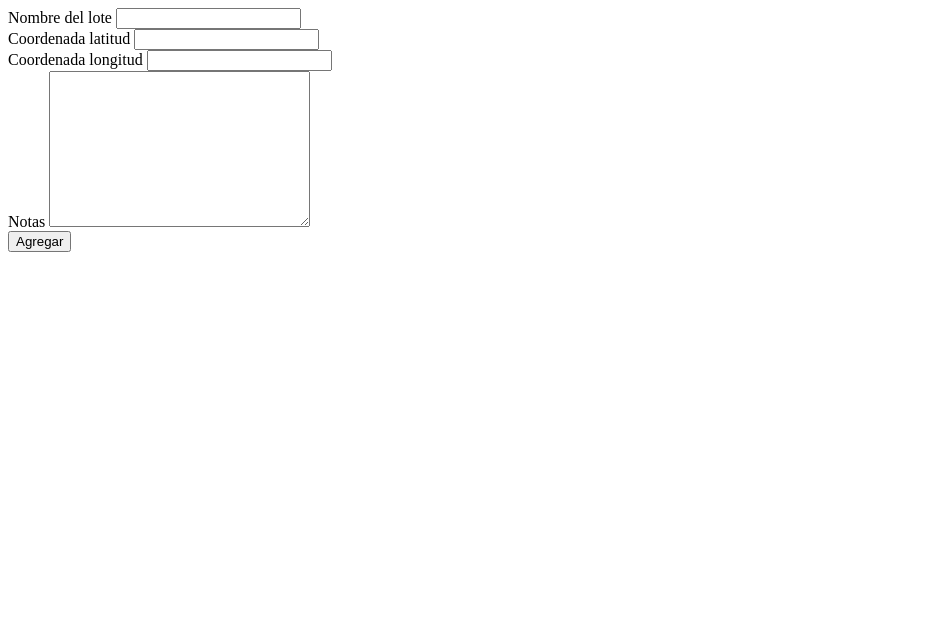
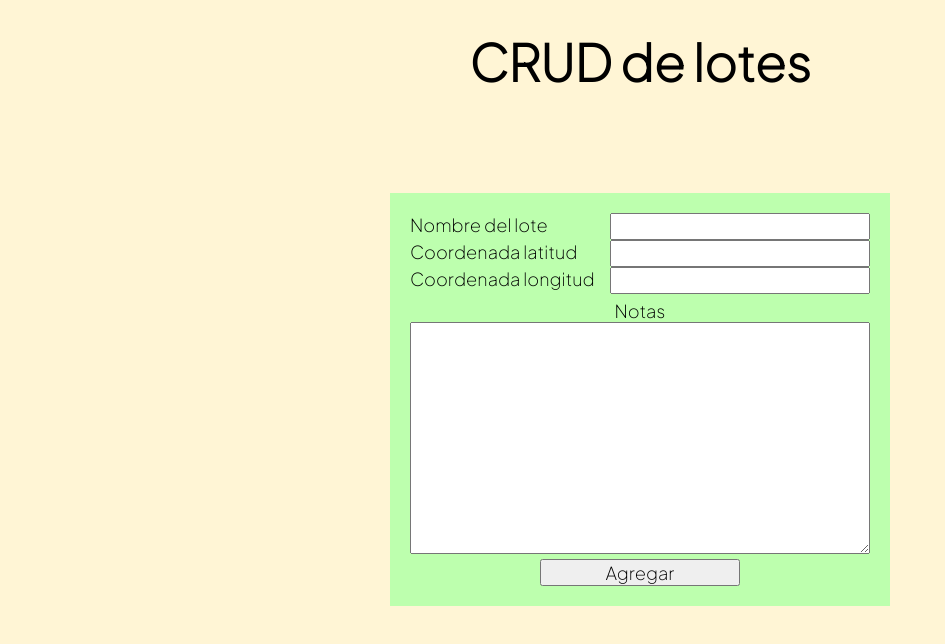
Before and after one commit to NachoBasilio/Proyecto-Final-Coder, a website: page index.html in a window 1280 px wide. Shown: the whole page, without its empty margins (0-945 px from the left). Drawn offline with Linux system fonts and the light colour scheme.

Commit message:
Estilos basicos aplicados

```diff
--- a/index.html
+++ b/index.html
@@ -5,26 +5,31 @@
     <meta http-equiv="X-UA-Compatible" content="IE=edge">
     <meta name="viewport" content="width=device-width, initial-scale=1.0">
     <title>PreEntrega</title>
+    <link rel="preconnect" href="https://fonts.googleapis.com">
+    <link rel="preconnect" href="https://fonts.gstatic.com" crossorigin>
+    <link href="https://fonts.googleapis.com/css2?family=Plus+Jakarta+Sans:wght@200&family=Special+Elite&display=swap" rel="stylesheet">
+    <link rel="stylesheet" href="./style.css">
 </head>
 <body>
+    <h1>CRUD de lotes</h1>
     <form onSubmit class="formulario-contenedor">
         <div>
-            <label for="nombre">Nombre del lote</label>
-            <input type="text" id="nombre">
+            <label class="titulos" for="nombre">Nombre del lote</label>
+            <input class="inputs" type="text" id="nombre">
         </div>
         <div>
-            <label for="latitud">Coordenada latitud</label>
-            <input type="text" id="latitud">
+            <label class="titulos" for="latitud">Coordenada latitud</label>
+            <input class="inputs" type="text" id="latitud">
         </div>
         <div>
-            <label for="longitud">Coordenada longitud</label>
-            <input type="text" id="longitud">
+            <label class="titulos" for="longitud">Coordenada longitud</label>
+            <input class="inputs" type="text" id="longitud">
         </div>
-        <div>
+        <div class="nota">
             <label for="nota">Notas</label>
             <textarea name="textarea" id="nota" cols="30" rows="10"></textarea>
         </div>
-        <button id="agregar" type>Agregar</button>
+        <button class="boton" id="agregar" type>Agregar</button>
     </form>
 
     <div class="contenedorDeCositas"></div>
--- /dev/null
+++ b/style.css
@@ -0,0 +1,64 @@
+*{
+    padding: 0;
+    margin: 0;
+    box-sizing: border-box;
+    font-size: 18px;
+    font-family: 'Plus Jakarta Sans', sans-serif;
+}
+
+body{
+    background-color: #FFF5D5;
+}
+
+h1{
+    font-size: 50px;
+    text-align: center;
+    margin-top: 30px;
+}
+
+form{
+    margin: 100px auto 0 auto;
+    width: 500px;
+    display: flex;
+    flex-direction: column;
+    background-color: #bdffae;
+    padding: 20px;
+
+}
+
+form div{
+    display: flex;
+    flex-direction: row;
+}
+
+.titulos{
+    width: 200px;
+}
+
+.inputs{
+    flex: 1;
+}
+
+.nota{
+    flex-direction: column;
+    text-align: center;
+    margin: 5px 0;
+}
+.boton{
+    width: 200px;
+    margin: 0 auto;
+}
+
+.contenedorDeCositas{
+    width: 80%;
+    margin: 0 auto;
+    padding: 10px;
+    display: flex;
+    flex-wrap: wrap;
+}
+.Lote{
+    background-color: #bdffae;
+    padding: 10px;
+    border-radius: 12px;
+    margin: 10px;
+}
```
Also changed, not shown: simulador.js (line endings or trailing spaces).
